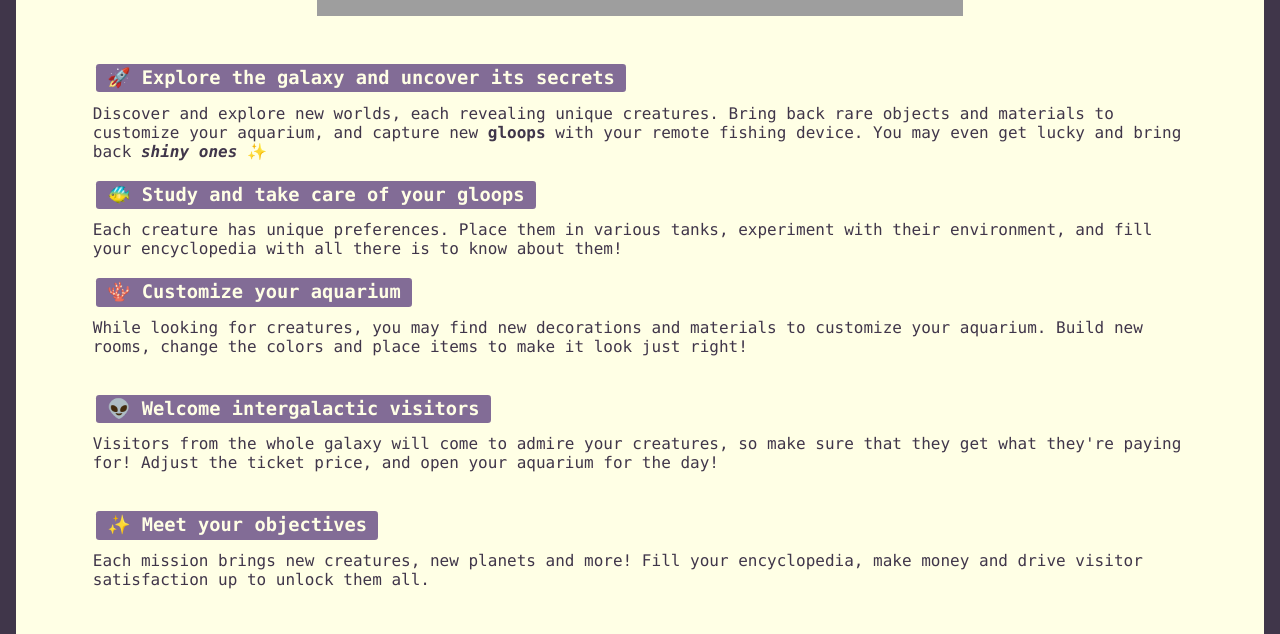
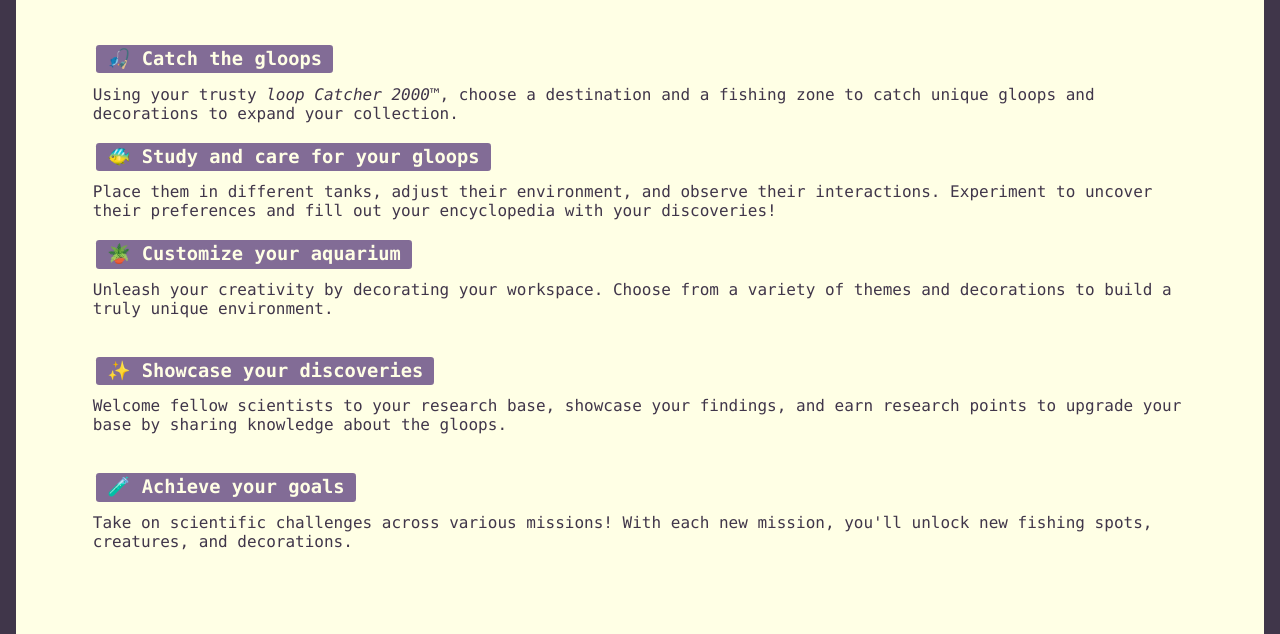
Before and after one commit to Felis-Major/fm-web, an Astro site: page /gloopalaxy in a window 1280 px wide. Shown: the part 960-1594 px from the top of the page. Built offline with nearby package versions, Linux system fonts and the light colour scheme; Astro itself is replaced by a stand-in of ours; grey boxes are pictures that could not be loaded.

Commit message:
MaJ image + pitch/pillars

```diff
--- a/src/pages/gloopalaxy.astro
+++ b/src/pages/gloopalaxy.astro
@@ -12,7 +12,7 @@
 
   <section class="vertical">
     <p class="compact">
-      Run your own space aquarium in this tiny, light management and creature collection game. Collect strange aquatic creatures from outer space called <b>gloops</b>, and create ecosystems for them to thrive in. Take care of your visitors, coming in from every corner of the universe to admire your aquarium!<p>
+      Collect and study strange aquatic creatures in Gloopalaxy! Discover new life forms called <b>Gloops</b>, build the perfect ecosystem to keep them happy, and learn fun facts about each species as you complete a variety of scientific missions.<p>
 
   </section>
   <section class="vertical">
@@ -38,36 +38,36 @@
 
 <br>
 <br>
-    <ContentBlock title="🚀 Explore the galaxy and uncover its secrets">
+    <ContentBlock title="🎣 Catch the gloops">
       <p>
-        Discover and explore new worlds, each revealing unique creatures. Bring back rare objects and materials to customize your aquarium, and capture new <b>gloops</b> with your remote fishing device. You may even get lucky and bring back <b><i>shiny ones</i></b> ✨
+        Using your trusty <i>loop Catcher 2000™</i>, choose a destination and a fishing zone to catch unique gloops and decorations to expand your collection.
 
       </p>
     </ContentBlock>
 
-    <ContentBlock title="🐠 Study and take care of your gloops">
+    <ContentBlock title="🐠 Study and care for your gloops">
       <p>
-        Each creature has unique preferences. Place them in various tanks, experiment with their environment, and fill your encyclopedia with all there is to know about them!
+        Place them in different tanks, adjust their environment, and observe their interactions. Experiment to uncover their preferences and fill out your encyclopedia with your discoveries!
       </p>
     </ContentBlock>
 
-    <ContentBlock title="🪸 Customize your aquarium">
+    <ContentBlock title="🪴 Customize your aquarium">
       <p>
-        While looking for creatures, you may find new decorations and materials to customize your aquarium. Build new rooms, change the colors and place items to make it look just right!
+        Unleash your creativity by decorating your workspace. Choose from a variety of themes and decorations to build a truly unique environment.
       </p>
     </ContentBlock>
     <br>
 
-    <ContentBlock title="👽 Welcome intergalactic visitors">
+    <ContentBlock title="✨ Showcase your discoveries">
       <p>
-        Visitors from the whole galaxy will come to admire your creatures, so make sure that they get what they're paying for! Adjust the ticket price, and open your aquarium for the day!
+        Welcome fellow scientists to your research base, showcase your findings, and earn research points to upgrade your base by sharing knowledge about the gloops.
       </p>
     </ContentBlock>
     <br>
 
-    <ContentBlock title="✨ Meet your objectives">
+    <ContentBlock title="🧪 Achieve your goals">
       <p>
-        Each mission brings new creatures, new planets and more! Fill your encyclopedia, make money and drive visitor satisfaction up to unlock them all.
+        Take on scientific challenges across various missions! With each new mission, you'll unlock new fishing spots, creatures, and decorations.
       </p>
     </ContentBlock>
     <br>
--- a/src/pages/index.astro
+++ b/src/pages/index.astro
@@ -12,7 +12,7 @@ import Suzanne from "../assets/team/suzanne.jpg";
     <!-- <Banner src={banner1} height="400px" position="top" /> -->
     <p><span class="highlight">Felis Major</span> is an independent video game studio based in Angoulême, currently developing two small games:<span
         class="highlight"></p>
-      <p><a href="/gloopalaxy">🪐 Gloopalaxy</a>, a <span class="highlight">management</span> and <span class="highlight">creature collection game</span> in which you run your own space aquarium.</p>
+      <p><a href="/gloopalaxy">🪐 Gloopalaxy</a>, a <span class="highlight">creature collection game</span> in which you study and care for weird aquatic life forms through scientific missions.</p>
       <p><a href="/seaside-supper">🦐 Seaside Supper</a>, a <span class="highlight">visual novel</span> where you serve food and listen to the stories of the inhabitants in a small coastal town.</p>
 
       <br>
```
Also changed, not shown: src/assets/banners/gloopalaxy1.png.
